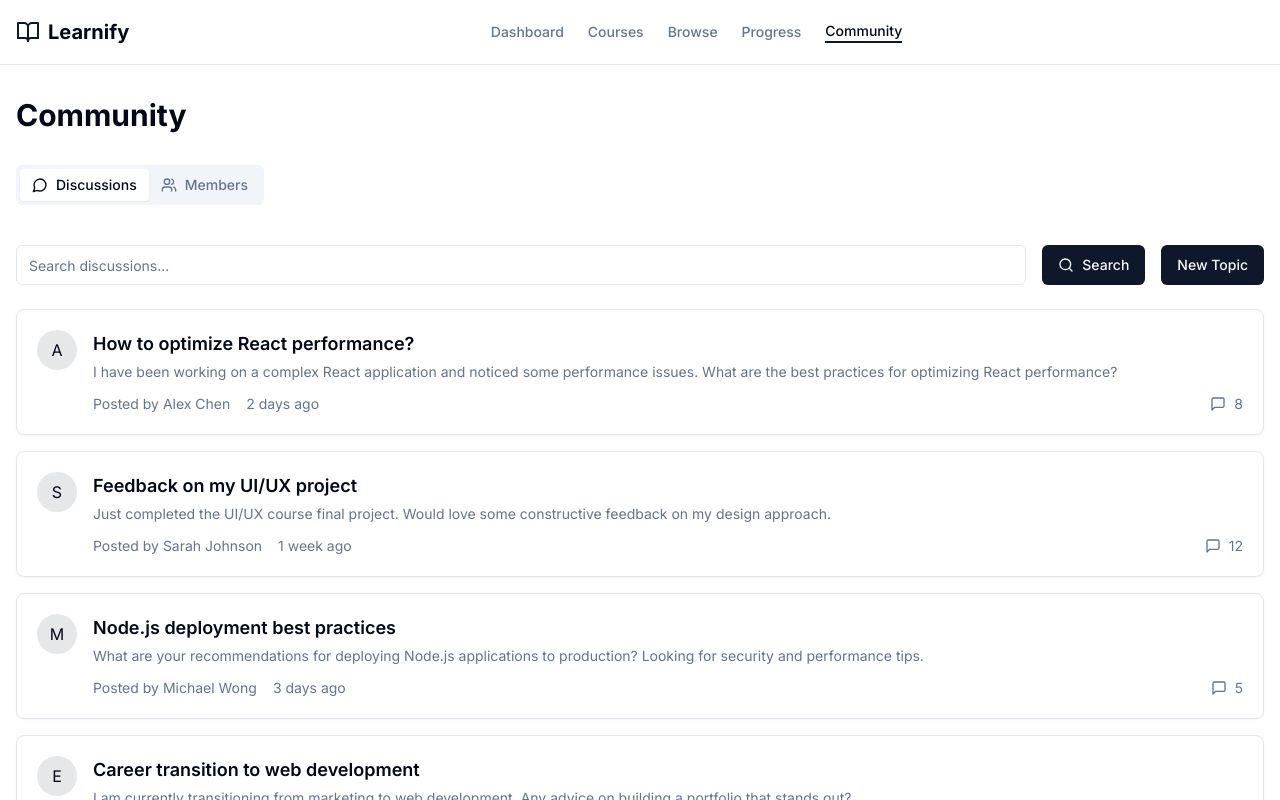
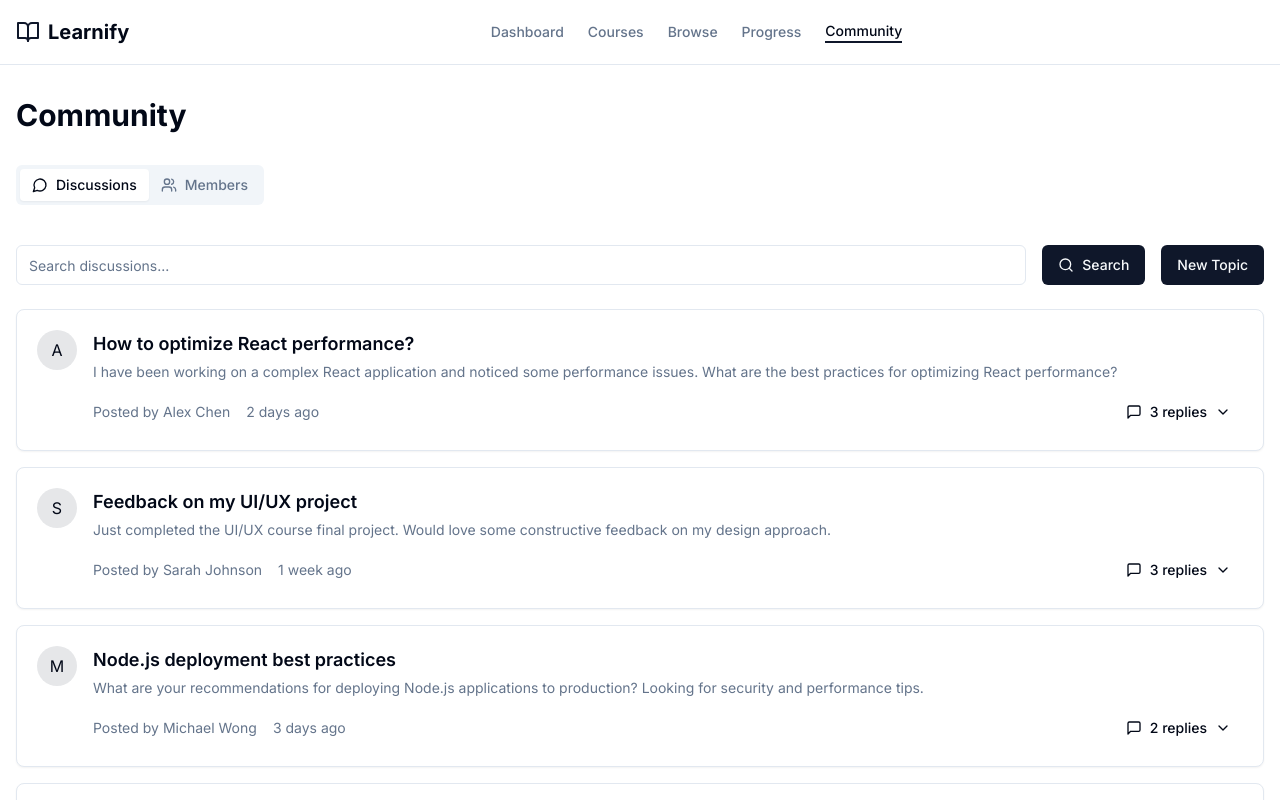
Before and after one commit to ankit2103/Learnify, a Next.js app: page /community in a window 1280 px wide. Shown: the top 800 px of the page. Built offline with nearby package versions, Linux system fonts and the light colour scheme.

Commit message:
Update: Community page to include comments

```diff
--- a/app/(dashboard)/(routes)/community/page.tsx
+++ b/app/(dashboard)/(routes)/community/page.tsx
@@ -1,10 +1,69 @@
+"use client";
+
+import { useState } from "react";
 import { Button } from "@/components/ui/button";
 import { Card } from "@/components/ui/card";
 import { Input } from "@/components/ui/input";
 import { Tabs, TabsContent, TabsList, TabsTrigger } from "@/components/ui/tabs";
-import { MessageCircle, Users, Search, MessageSquare } from "lucide-react";
+import { MessageCircle, Users, Search, MessageSquare, ChevronDown, ChevronUp } from "lucide-react";
 
 export default function CommunityPage() {
+  // State for discussions data
+  const [discussionData, setDiscussionData] = useState(discussions);
+
+  // State to track which discussions have their comments expanded
+  const [expandedDiscussions, setExpandedDiscussions] = useState<Record<string, boolean>>({});
+
+  // State for new comments
+  const [newComments, setNewComments] = useState<Record<string, string>>({});
+
+  // Toggle comments visibility for a discussion
+  const toggleDiscussionComments = (discussionId: string) => {
+    setExpandedDiscussions(prev => ({
+      ...prev,
+      [discussionId]: !prev[discussionId]
+    }));
+  };
+
+  // Handle new comment input change
+  const handleCommentChange = (discussionId: string, value: string) => {
+    setNewComments(prev => ({
+      ...prev,
+      [discussionId]: value
+    }));
+  };
+
+  // Add a new comment to a discussion
+  const addComment = (discussionId: string) => {
+    const commentText = newComments[discussionId];
+    if (!commentText?.trim()) return;
+
+    setDiscussionData(prevData => {
+      return prevData.map(discussion => {
+        if (discussion.id === discussionId) {
+          const newComment = {
+            id: `${discussionId}-${(discussion.comments?.length || 0) + 1}`,
+            author: "You",
+            date: "Just now",
+            content: commentText.trim(),
+            avatar: "Y"
+          };
+
+          return {
+            ...discussion,
+            comments: [...(discussion.comments || []), newComment]
+          };
+        }
+        return discussion;
+      });
+    });
+
+    // Clear the input
+    setNewComments(prev => ({
+      ...prev,
+      [discussionId]: ""
+    }));
+  };
   return (
     <div className="container mx-auto py-8 px-4">
       <h1 className="text-3xl font-bold mb-8">Community</h1>
@@ -33,7 +92,7 @@ export default function CommunityPage() {
             </div>
 
             <div className="space-y-4">
-              {discussions.map((discussion) => (
+              {discussionData.map((discussion) => (
                 <Card key={discussion.id} className="p-5 hover:shadow-md transition-shadow">
                   <div className="flex items-start gap-4">
                     <div className="w-10 h-10 rounded-full bg-primary/10 flex items-center justify-center">
@@ -47,11 +106,73 @@ export default function CommunityPage() {
                           <span className="text-muted-foreground">Posted by {discussion.author}</span>
                           <span className="text-muted-foreground">{discussion.date}</span>
                         </div>
-                        <div className="flex items-center gap-2">
-                          <MessageSquare className="h-4 w-4 text-muted-foreground" />
-                          <span className="text-sm text-muted-foreground">{discussion.replies}</span>
+                        <Button
+                          variant="ghost"
+                          size="sm"
+                          className="flex items-center gap-2 hover:bg-muted"
+                          onClick={() => toggleDiscussionComments(discussion.id)}
+                        >
+                          <MessageSquare className="h-4 w-4" />
+                          <span>{discussion.comments?.length || 0} replies</span>
+                          {expandedDiscussions[discussion.id] ? (
+                            <ChevronUp className="h-4 w-4" />
+                          ) : (
+                            <ChevronDown className="h-4 w-4" />
+                          )}
+                        </Button>
+                      </div>
+
+                      {/* Comments Section - Togglable */}
+                      {expandedDiscussions[discussion.id] && (
+                        <div className="mt-4 pt-4 border-t border-border">
+                          <div className="space-y-4">
+                            {discussion.comments?.map((comment) => (
+                              <div key={comment.id} className="flex gap-3">
+                                <div className="w-8 h-8 rounded-full bg-primary/10 flex items-center justify-center text-xs">
+                                  {comment.avatar}
+                                </div>
+                                <div className="flex-1">
+                                  <div className="flex items-center gap-2 mb-1">
+                                    <span className="font-medium text-sm">{comment.author}</span>
+                                    <span className="text-xs text-muted-foreground">{comment.date}</span>
+                                  </div>
+                                  <p className="text-sm">{comment.content}</p>
+                                </div>
+                              </div>
+                            ))}
+
+                            {/* Add comment input */}
+                            <div className="flex gap-3 mt-4">
+                              <div className="w-8 h-8 rounded-full bg-primary/10 flex items-center justify-center text-xs">
+                                Y
+                              </div>
+                              <div className="flex-1">
+                                <Input
+                                  placeholder="Write a comment..."
+                                  className="text-sm"
+                                  value={newComments[discussion.id] || ""}
+                                  onChange={(e) => handleCommentChange(discussion.id, e.target.value)}
+                                  onKeyDown={(e) => {
+                                    if (e.key === 'Enter' && !e.shiftKey) {
+                                      e.preventDefault();
+                                      addComment(discussion.id);
+                                    }
+                                  }}
+                                />
+                                <div className="flex justify-end mt-2">
+                                  <Button
+                                    size="sm"
+                                    onClick={() => addComment(discussion.id)}
+                                    disabled={!newComments[discussion.id]?.trim()}
+                                  >
+                                    Post
+                                  </Button>
+                                </div>
+                              </div>
+                            </div>
+                          </div>
                         </div>
-                      </div>
+                      )}
                     </div>
                   </div>
                 </Card>
@@ -97,7 +218,29 @@ const discussions = [
     excerpt: "I have been working on a complex React application and noticed some performance issues. What are the best practices for optimizing React performance?",
     author: "Alex Chen",
     date: "2 days ago",
-    replies: 8,
+    comments: [
+      {
+        id: "1-1",
+        author: "Michael Wong",
+        date: "2 days ago",
+        content: "I recommend looking into React.memo for preventing unnecessary re-renders of components. Also, make sure you're not creating new functions in your render method that could cause child components to re-render.",
+        avatar: "M"
+      },
+      {
+        id: "1-2",
+        author: "Sarah Johnson",
+        date: "1 day ago",
+        content: "Have you checked out the React Profiler in DevTools? It's really helpful for identifying which components are rendering unnecessarily and taking too long.",
+        avatar: "S"
+      },
+      {
+        id: "1-3",
+        author: "James Wilson",
+        date: "1 day ago",
+        content: "Consider using lazy loading and code splitting to reduce your initial bundle size. It made a huge difference in our application's load time.",
+        avatar: "J"
+      }
+    ]
   },
   {
     id: "2",
@@ -105,7 +248,29 @@ const discussions = [
     excerpt: "Just completed the UI/UX course final project. Would love some constructive feedback on my design approach.",
     author: "Sarah Johnson",
     date: "1 week ago",
-    replies: 12,
+    comments: [
+      {
+        id: "2-1",
+        author: "Olivia Taylor",
+        date: "6 days ago",
+        content: "I really like your color palette choices! The contrast is excellent for accessibility. One suggestion would be to consider the spacing between elements a bit more carefully.",
+        avatar: "O"
+      },
+      {
+        id: "2-2",
+        author: "Alex Chen",
+        date: "5 days ago",
+        content: "The mobile responsiveness looks good, but I noticed some overlapping elements at certain breakpoints. Maybe add a few more media queries?",
+        avatar: "A"
+      },
+      {
+        id: "2-3",
+        author: "Emma Garcia",
+        date: "3 days ago",
+        content: "From a marketing perspective, I think your call-to-action buttons could be more prominent. They're getting lost in the overall design.",
+        avatar: "E"
+      }
+    ]
   },
   {
     id: "3",
@@ -113,7 +278,22 @@ const discussions = [
     excerpt: "What are your recommendations for deploying Node.js applications to production? Looking for security and performance tips.",
     author: "Michael Wong",
     date: "3 days ago",
-    replies: 5,
+    comments: [
+      {
+        id: "3-1",
+        author: "Alex Chen",
+        date: "2 days ago",
+        content: "Always use environment variables for configuration and secrets. Never commit sensitive data to your repository. Tools like dotenv can help manage this.",
+        avatar: "A"
+      },
+      {
+        id: "3-2",
+        author: "James Wilson",
+        date: "1 day ago",
+        content: "Consider using a process manager like PM2 to handle restarts and crashes. It also provides useful monitoring capabilities.",
+        avatar: "J"
+      }
+    ]
   },
   {
     id: "4",
@@ -121,7 +301,36 @@ const discussions = [
     excerpt: "I am currently transitioning from marketing to web development. Any advice on building a portfolio that stands out?",
     author: "Emma Garcia",
     date: "Yesterday",
-    replies: 15,
+    comments: [
+      {
+        id: "4-1",
+        author: "Olivia Taylor",
+        date: "23 hours ago",
+        content: "Focus on solving real problems. Even if they're small, having projects that address actual needs will make your portfolio more meaningful than just tutorial projects.",
+        avatar: "O"
+      },
+      {
+        id: "4-2",
+        author: "Sarah Johnson",
+        date: "22 hours ago",
+        content: "Your marketing background is a strength! Consider creating projects that showcase the intersection of marketing and development, like landing pages with A/B testing components.",
+        avatar: "S"
+      },
+      {
+        id: "4-3",
+        author: "Michael Wong",
+        date: "10 hours ago",
+        content: "Document your journey. Write about what you're learning and the challenges you're facing. It shows your thought process and growth mindset.",
+        avatar: "M"
+      },
+      {
+        id: "4-4",
+        author: "Alex Chen",
+        date: "5 hours ago",
+        content: "Don't be afraid to contribute to open source. Even small contributions show you can work with existing codebases and collaborate with others.",
+        avatar: "A"
+      }
+    ]
   },
 ];
 
```
